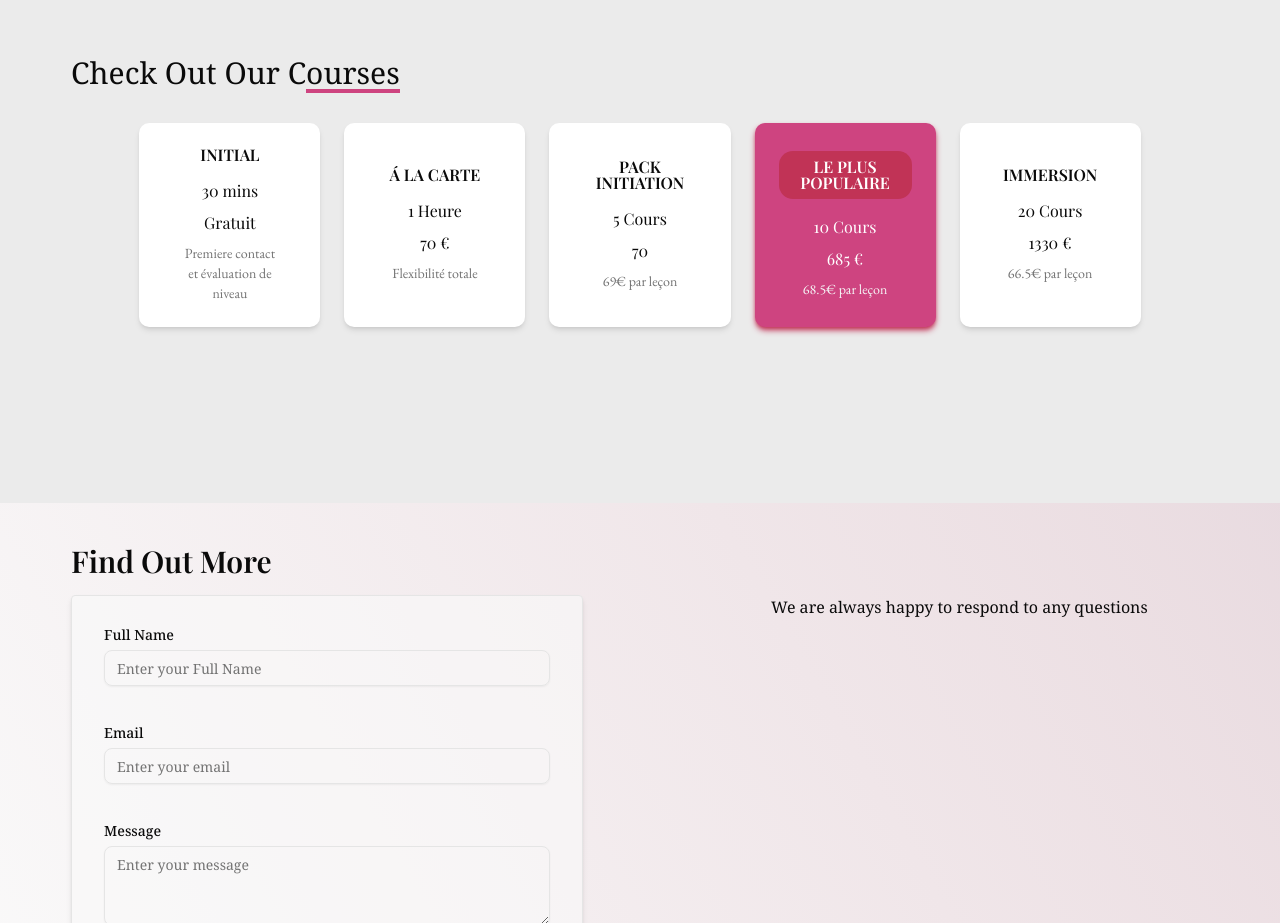
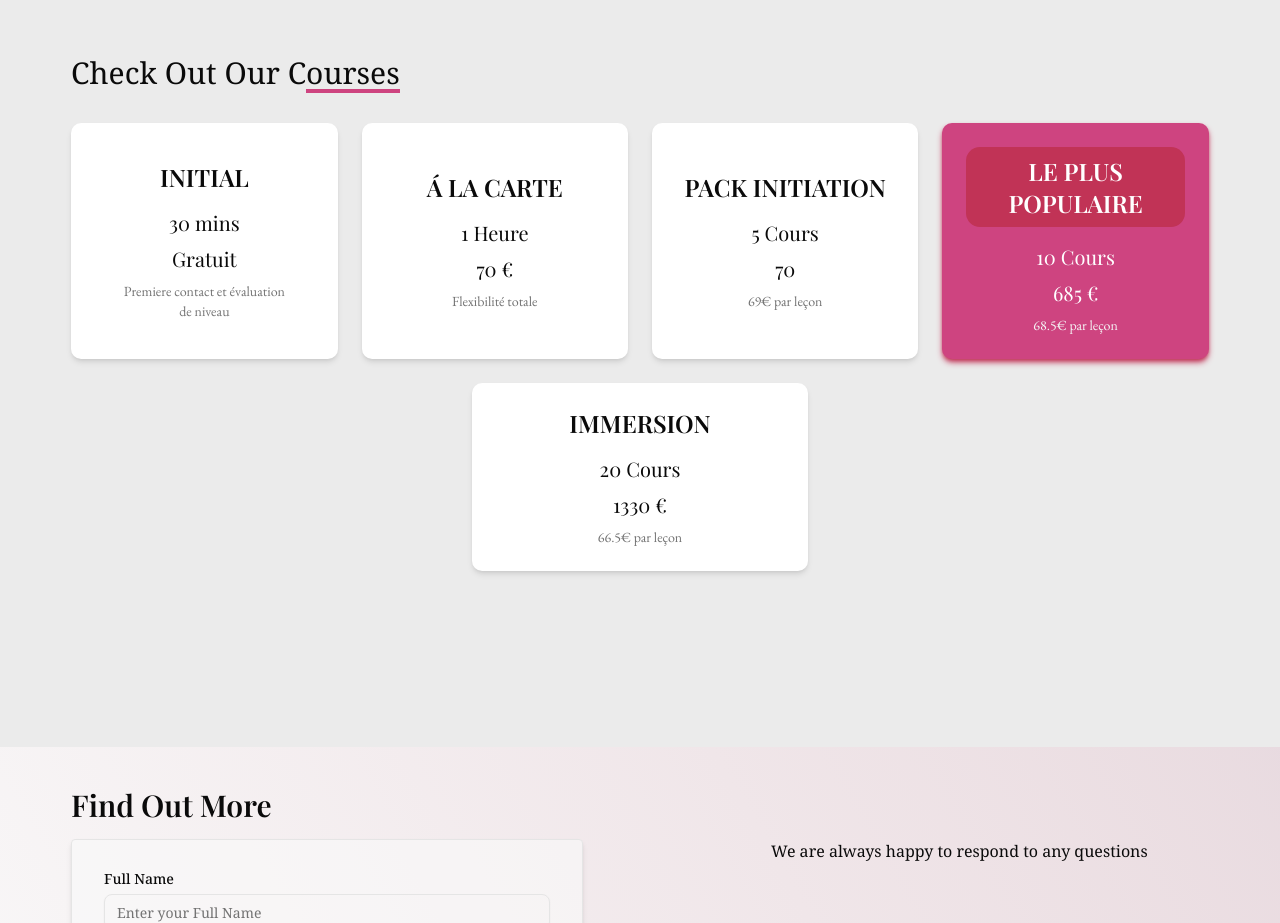
Before and after one commit to blitheryjibits/frenchnfle, a Next.js app: page /cours-de-francais in a window 1280 px wide. Shown: the part 2020-2943 px from the top of the page. Built offline with nearby package versions, Linux system fonts and the light colour scheme; a web font is replaced by a local one.

Commit message:
changed min and max width of cards, increased text sizes of title and content

```diff
--- a/components/ui/PricingCard.tsx
+++ b/components/ui/PricingCard.tsx
@@ -13,7 +13,7 @@ export const PriceCard = ({
     <Card
       data-featured={featured ? "true" : "false"}
       className={cn(
-        "flex-1 flex flex-col max-w-64 justify-center text-center p-6 rounded-lg shadow-md hover:shadow-2xl transition-shadow duration-300",
+        "flex-1 flex flex-col max-w-84 min-w-60 justify-center text-center p-6 rounded-lg shadow-md hover:shadow-2xl transition-shadow duration-300",
         featured &&
           "bg-primary border-primary-foreground text-white shadow-secondary hover:shadow-lg",
         className,
@@ -21,12 +21,12 @@ export const PriceCard = ({
     >
       <CardHeader className="mb-4 ">
         <CardTitle
-          className={cn(featured && "bg-secondary px-4 py-2 rounded-xl")}
+          className={cn(featured && "bg-secondary py-2 rounded-xl", "text-2xl")}
         >
           {title}
         </CardTitle>
       </CardHeader>
-      <CardContent className="text-pretty flex flex-col gap-2">
+      <CardContent className="text-pretty text-xl flex flex-col gap-2">
         <div>{duration}</div>
         <div>{typeof price === "string" ? <p>{price}</p> : `${price} €`}</div>
         <div
```
